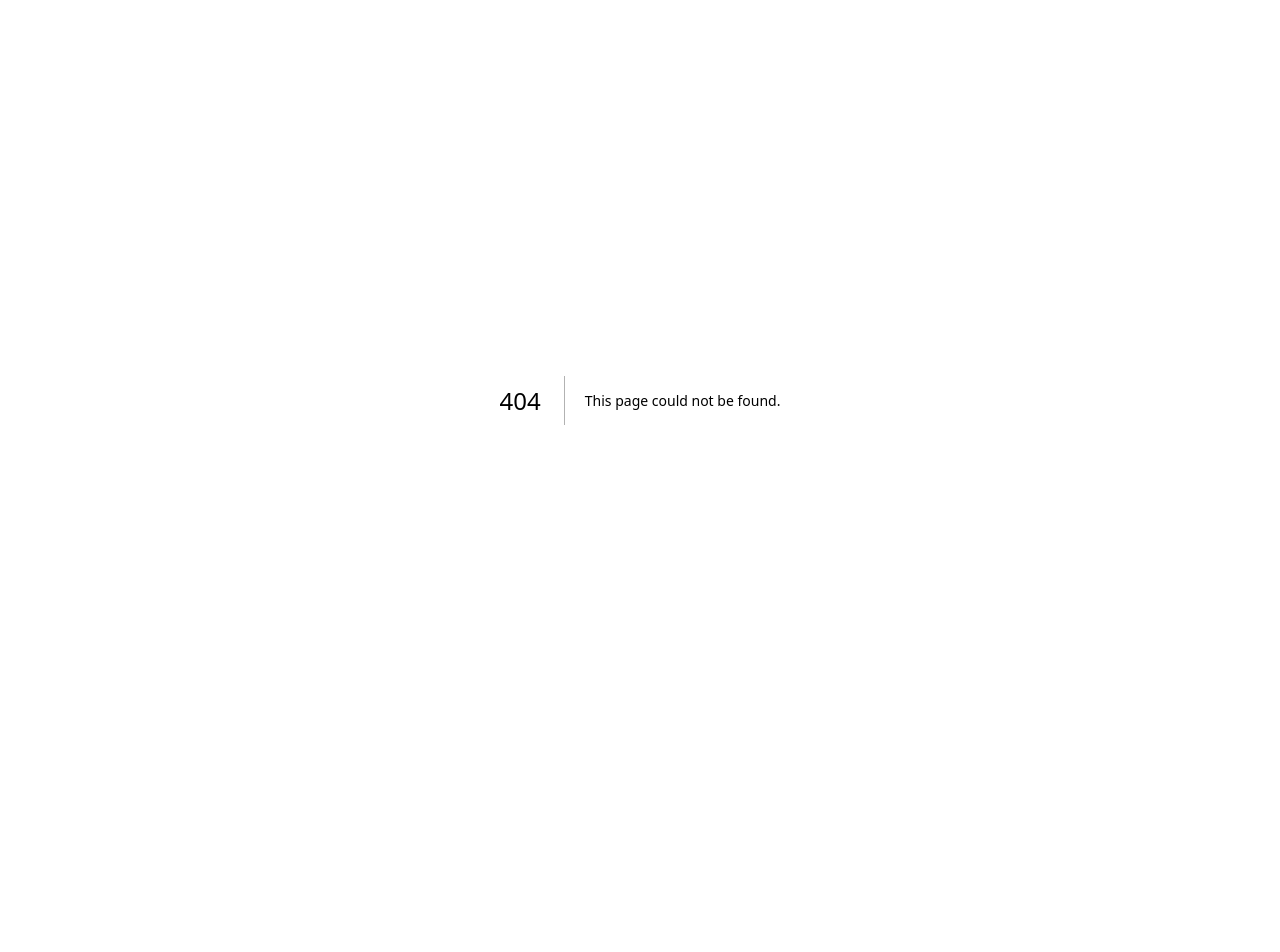
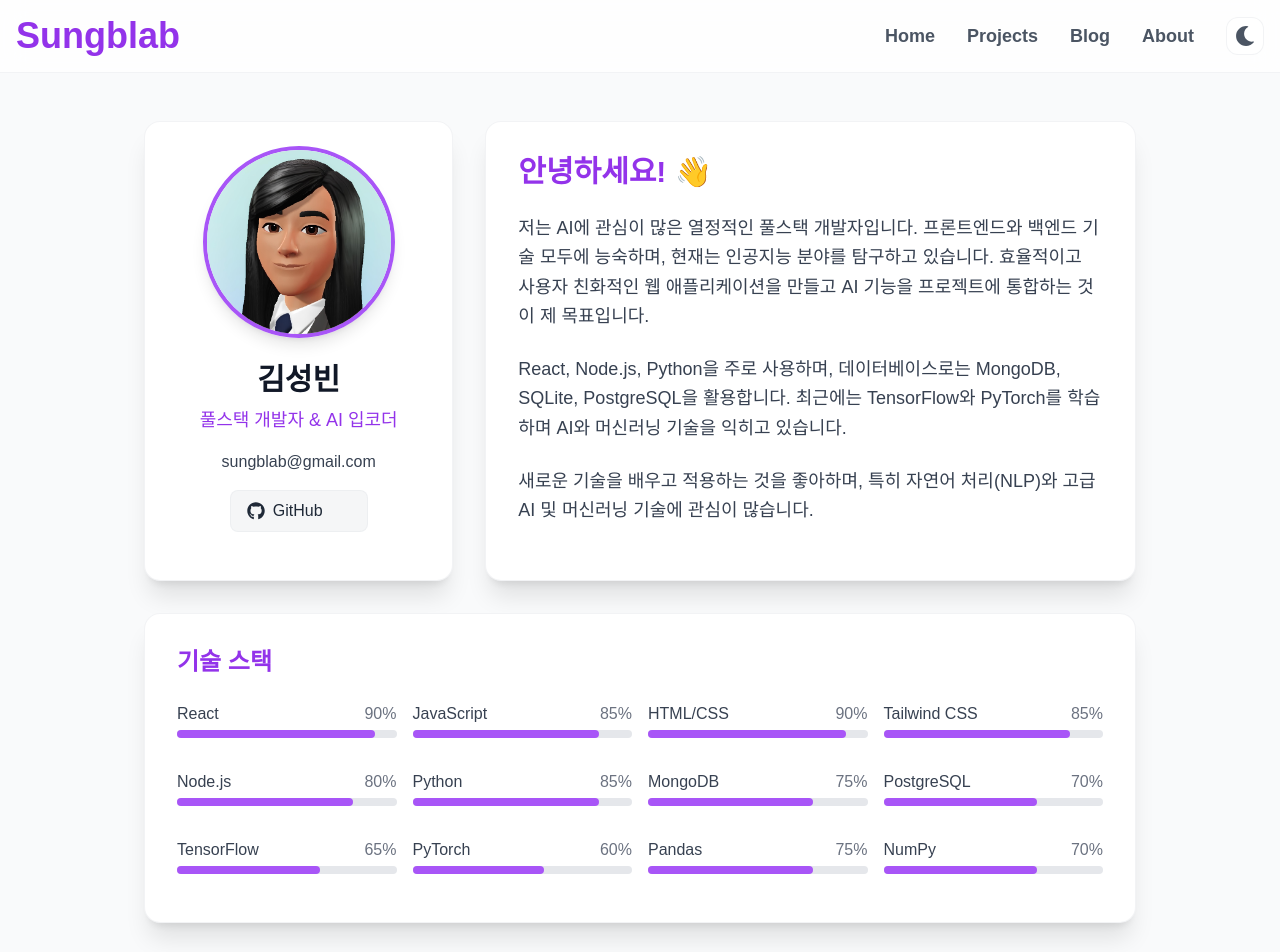
Before and after one commit to Sungblab/sungblab-nextjs, a Next.js app: page /about in a window 1280 px wide. Before the commit this address had no page. Shown: the top 952 px of the page. Before the commit the page ends 800 px from the top, so only its background shows below. Built offline with nearby package versions, Linux system fonts and the light colour scheme; a web font is replaced by a local one.

Commit message:
about 페이지 추가

```diff
--- a/components/Components.tsx
+++ b/components/Components.tsx
@@ -210,7 +210,7 @@ export const Header: React.FC = () => {
             Sungblab
           </Link>
           <div className="hidden md:flex items-center space-x-8">
-            {["Home", "Projects", "Blog"].map((item) => (
+            {["Home", "Projects", "Blog", "About"].map((item) => (
               <Link
                 key={item}
                 href={item === "Home" ? "/" : `/${item.toLowerCase()}`}
@@ -300,7 +300,7 @@ export const Header: React.FC = () => {
               variants={menuVariants}
               className="mt-4 md:hidden overflow-hidden"
             >
-              {["Home", "Projects", "Blog"].map((item) => (
+              {["Home", "Projects", "Blog", "About"].map((item) => (
                 <Link
                   key={item}
                   href={item === "Home" ? "/" : `/${item.toLowerCase()}`}
@@ -571,11 +571,11 @@ export const Comments: React.FC<CommentsProps> = ({ postSlug }) => {
   );
 };
 
-interface BlogPostProps {
+interface ContentDisplayProps {
   content: string;
 }
 
-export const BlogPost: React.FC<BlogPostProps> = ({ content }) => {
+export const ContentDisplay: React.FC<ContentDisplayProps> = ({ content }) => {
   const { theme } = useTheme();
   const optimizedContent = React.useMemo(() => {
     return content.replace(
@@ -597,8 +597,8 @@ export const BlogPost: React.FC<BlogPostProps> = ({ content }) => {
   return (
     <div
       className={`blog-content ${
-        theme === "dark" ? "text-gray-200" : "text-gray-800"
-      }`}
+        theme === "dark" ? "text-gray-300" : "text-gray-700"
+      } prose prose-lg max-w-none`}
       dangerouslySetInnerHTML={{ __html: optimizedContent }}
     />
   );
--- /dev/null
+++ b/pages/about.tsx
@@ -0,0 +1,261 @@
+import { NextPage } from "next";
+import Head from "next/head";
+import Image from "next/image";
+import { motion } from "framer-motion";
+import { Layout, SocialButton, useTheme } from "../components/Components";
+import { FaDownload } from "react-icons/fa";
+
+const AboutPage: NextPage = () => {
+  const { theme } = useTheme();
+
+  // 애니메이션 변수
+  const containerVariants = {
+    hidden: { opacity: 0 },
+    visible: {
+      opacity: 1,
+      transition: {
+        staggerChildren: 0.1,
+      },
+    },
+  };
+
+  const itemVariants = {
+    hidden: { opacity: 0, y: 20 },
+    visible: {
+      opacity: 1,
+      y: 0,
+      transition: {
+        duration: 0.5,
+      },
+    },
+  };
+
+  return (
+    <Layout>
+      <Head>
+        <title>About Me | Sungblab</title>
+        <meta name="description" content="Sungblab의 소개 페이지입니다." />
+        <meta property="og:title" content="About Me | Sungblab" />
+        <meta
+          property="og:description"
+          content="Sungblab의 소개 페이지입니다."
+        />
+        <meta property="og:type" content="website" />
+        <meta property="og:url" content="https://sungblab.com/about" />
+      </Head>
+
+      <div className="container mx-auto px-4 py-12 max-w-5xl">
+        <motion.div
+          className="grid grid-cols-1 md:grid-cols-3 gap-8"
+          variants={containerVariants}
+          initial="hidden"
+          animate="visible"
+        >
+          {/* 프로필 섹션 */}
+          <motion.div
+            className={`col-span-1 ${
+              theme === "dark" ? "bg-gray-800/60" : "bg-white"
+            } rounded-2xl p-6 shadow-xl backdrop-blur-sm border ${
+              theme === "dark" ? "border-gray-700/50" : "border-gray-200/50"
+            }`}
+            variants={itemVariants}
+          >
+            <div className="flex flex-col items-center">
+              <div className="relative w-48 h-48 mb-6 overflow-hidden rounded-full border-4 border-purple-500 shadow-lg">
+                <Image
+                  src="/images/sb.jpg"
+                  alt="Profile"
+                  fill
+                  style={{ objectFit: "cover" }}
+                  priority
+                />
+              </div>
+              <h1
+                className={`text-3xl font-bold mb-2 ${
+                  theme === "dark" ? "text-white" : "text-gray-900"
+                }`}
+              >
+                김성빈
+              </h1>
+              <p
+                className={`text-lg mb-4 ${
+                  theme === "dark" ? "text-purple-300" : "text-purple-600"
+                }`}
+              >
+                풀스택 개발자 & AI 입코더
+              </p>
+              <div className="flex items-center mb-4">
+                <span
+                  className={`${
+                    theme === "dark" ? "text-gray-300" : "text-gray-700"
+                  }`}
+                >
+                  sungblab@gmail.com{" "}
+                </span>
+              </div>
+              <div className="flex space-x-3 mb-6">
+                <SocialButton
+                  href="https://github.com/sungblab"
+                  icon="github"
+                  label="GitHub"
+                />
+              </div>
+            </div>
+          </motion.div>
+
+          {/* 소개 및 정보 섹션 */}
+          <motion.div
+            className={`col-span-1 md:col-span-2 ${
+              theme === "dark" ? "bg-gray-800/60" : "bg-white"
+            } rounded-2xl p-8 shadow-xl backdrop-blur-sm border ${
+              theme === "dark" ? "border-gray-700/50" : "border-gray-200/50"
+            }`}
+            variants={itemVariants}
+          >
+            <h2
+              className={`text-3xl font-bold mb-6 ${
+                theme === "dark" ? "text-purple-300" : "text-purple-600"
+              }`}
+            >
+              안녕하세요! 👋
+            </h2>
+            <div
+              className={`space-y-6 ${
+                theme === "dark" ? "text-gray-300" : "text-gray-700"
+              }`}
+            >
+              <p className="text-lg leading-relaxed">
+                저는 AI에 관심이 많은 열정적인 풀스택 개발자입니다. 프론트엔드와
+                백엔드 기술 모두에 능숙하며, 현재는 인공지능 분야를 탐구하고
+                있습니다. 효율적이고 사용자 친화적인 웹 애플리케이션을 만들고 AI
+                기능을 프로젝트에 통합하는 것이 제 목표입니다.
+              </p>
+              <p className="text-lg leading-relaxed">
+                React, Node.js, Python을 주로 사용하며, 데이터베이스로는
+                MongoDB, SQLite, PostgreSQL을 활용합니다. 최근에는 TensorFlow와
+                PyTorch를 학습하며 AI와 머신러닝 기술을 익히고 있습니다.
+              </p>
+              <p className="text-lg leading-relaxed">
+                새로운 기술을 배우고 적용하는 것을 좋아하며, 특히 자연어
+                처리(NLP)와 고급 AI 및 머신러닝 기술에 관심이 많습니다.
+              </p>
+            </div>
+          </motion.div>
+        </motion.div>
+
+        {/* 기술 스택 섹션 */}
+        <motion.div
+          className={`mt-8 ${
+            theme === "dark" ? "bg-gray-800/60" : "bg-white"
+          } rounded-2xl p-8 shadow-xl backdrop-blur-sm border ${
+            theme === "dark" ? "border-gray-700/50" : "border-gray-200/50"
+          }`}
+          variants={itemVariants}
+          initial="hidden"
+          animate="visible"
+        >
+          <h2
+            className={`text-2xl font-bold mb-6 ${
+              theme === "dark" ? "text-purple-300" : "text-purple-600"
+            }`}
+          >
+            기술 스택
+          </h2>
+          <div className="grid grid-cols-2 md:grid-cols-4 gap-4">
+            {[
+              { name: "React", level: 90 },
+              { name: "JavaScript", level: 85 },
+              { name: "HTML/CSS", level: 90 },
+              { name: "Tailwind CSS", level: 85 },
+              { name: "Node.js", level: 80 },
+              { name: "Python", level: 85 },
+              { name: "MongoDB", level: 75 },
+              { name: "PostgreSQL", level: 70 },
+              { name: "TensorFlow", level: 65 },
+              { name: "PyTorch", level: 60 },
+              { name: "Pandas", level: 75 },
+              { name: "NumPy", level: 70 },
+            ].map((skill) => (
+              <div key={skill.name} className="mb-4">
+                <div className="flex justify-between mb-1">
+                  <span
+                    className={`font-medium ${
+                      theme === "dark" ? "text-gray-300" : "text-gray-700"
+                    }`}
+                  >
+                    {skill.name}
+                  </span>
+                  <span
+                    className={`${
+                      theme === "dark" ? "text-gray-400" : "text-gray-500"
+                    }`}
+                  >
+                    {skill.level}%
+                  </span>
+                </div>
+                <div
+                  className={`w-full h-2 rounded-full ${
+                    theme === "dark" ? "bg-gray-700" : "bg-gray-200"
+                  }`}
+                >
+                  <motion.div
+                    className="h-2 rounded-full bg-purple-500"
+                    initial={{ width: 0 }}
+                    animate={{ width: `${skill.level}%` }}
+                    transition={{ duration: 1, delay: 0.2 }}
+                  />
+                </div>
+              </div>
+            ))}
+          </div>
+        </motion.div>
+
+        {/* GitHub 통계 섹션 */}
+        <motion.div
+          className={`mt-8 ${
+            theme === "dark" ? "bg-gray-800/60" : "bg-white"
+          } rounded-2xl p-8 shadow-xl backdrop-blur-sm border ${
+            theme === "dark" ? "border-gray-700/50" : "border-gray-200/50"
+          }`}
+          variants={itemVariants}
+          initial="hidden"
+          animate="visible"
+        >
+          <h2
+            className={`text-2xl font-bold mb-6 ${
+              theme === "dark" ? "text-purple-300" : "text-purple-600"
+            }`}
+          >
+            GitHub 통계
+          </h2>
+          <div className="flex flex-col md:flex-row items-center justify-center gap-6">
+            <div
+              className={`w-full md:w-1/2 overflow-hidden rounded-xl ${
+                theme === "dark" ? "bg-gray-700/50" : "bg-gray-100"
+              } p-4`}
+            >
+              <img
+                src="https://github-readme-stats.vercel.app/api?username=sungblab&show_icons=true&theme=radical"
+                alt="GitHub Stats"
+                className="w-full h-auto"
+              />
+            </div>
+            <div
+              className={`w-full md:w-1/2 overflow-hidden rounded-xl ${
+                theme === "dark" ? "bg-gray-700/50" : "bg-gray-100"
+              } p-4`}
+            >
+              <img
+                src="https://github-readme-stats.vercel.app/api/top-langs/?username=sungblab&layout=compact&theme=radical"
+                alt="Top Languages"
+                className="w-full h-auto"
+              />
+            </div>
+          </div>
+        </motion.div>
+      </div>
+    </Layout>
+  );
+};
+
+export default AboutPage;
--- a/pages/index.tsx
+++ b/pages/index.tsx
@@ -163,7 +163,7 @@ const Home: NextPage<HomeProps> = ({ posts }) => {
                     theme === "dark" ? "text-gray-300" : "text-gray-700"
                   } font-light`}
                 >
-                  Web & Python Developer
+                  Full-Stack Developer & AI Enthusiast
                 </p>
                 <motion.p
                   className={`mt-6 max-w-2xl mx-auto text-base sm:text-lg ${
@@ -173,17 +173,26 @@ const Home: NextPage<HomeProps> = ({ posts }) => {
                   animate={{ opacity: 1 }}
                   transition={{ delay: 0.6, duration: 0.8 }}
                 >
-                  안녕하세요! 창의적인 웹 개발과 파이썬 프로그래밍을 통해
+                  안녕하세요! 저는
                   <span
                     className={`${
                       theme === "dark" ? "text-purple-300" : "text-purple-600"
                     } font-medium`}
                   >
                     {" "}
-                    혁신적인 솔루션
+                    풀스택 개발
                   </span>
-                  을 만들어내는 개발자입니다. 사용자 경험을 중심으로 한 디자인과
-                  효율적인 코드를 지향합니다.
+                  과
+                  <span
+                    className={`${
+                      theme === "dark" ? "text-purple-300" : "text-purple-600"
+                    } font-medium`}
+                  >
+                    {" "}
+                    인공지능
+                  </span>
+                  에 열정을 가진 개발자입니다. 효율적이고 사용자 친화적인 웹
+                  애플리케이션을 만들고 AI 기능을 통합하는 것이 목표입니다.
                 </motion.p>
               </motion.div>
               <motion.div
```
Also changed, not shown: public/images/sb.jpg (added).
